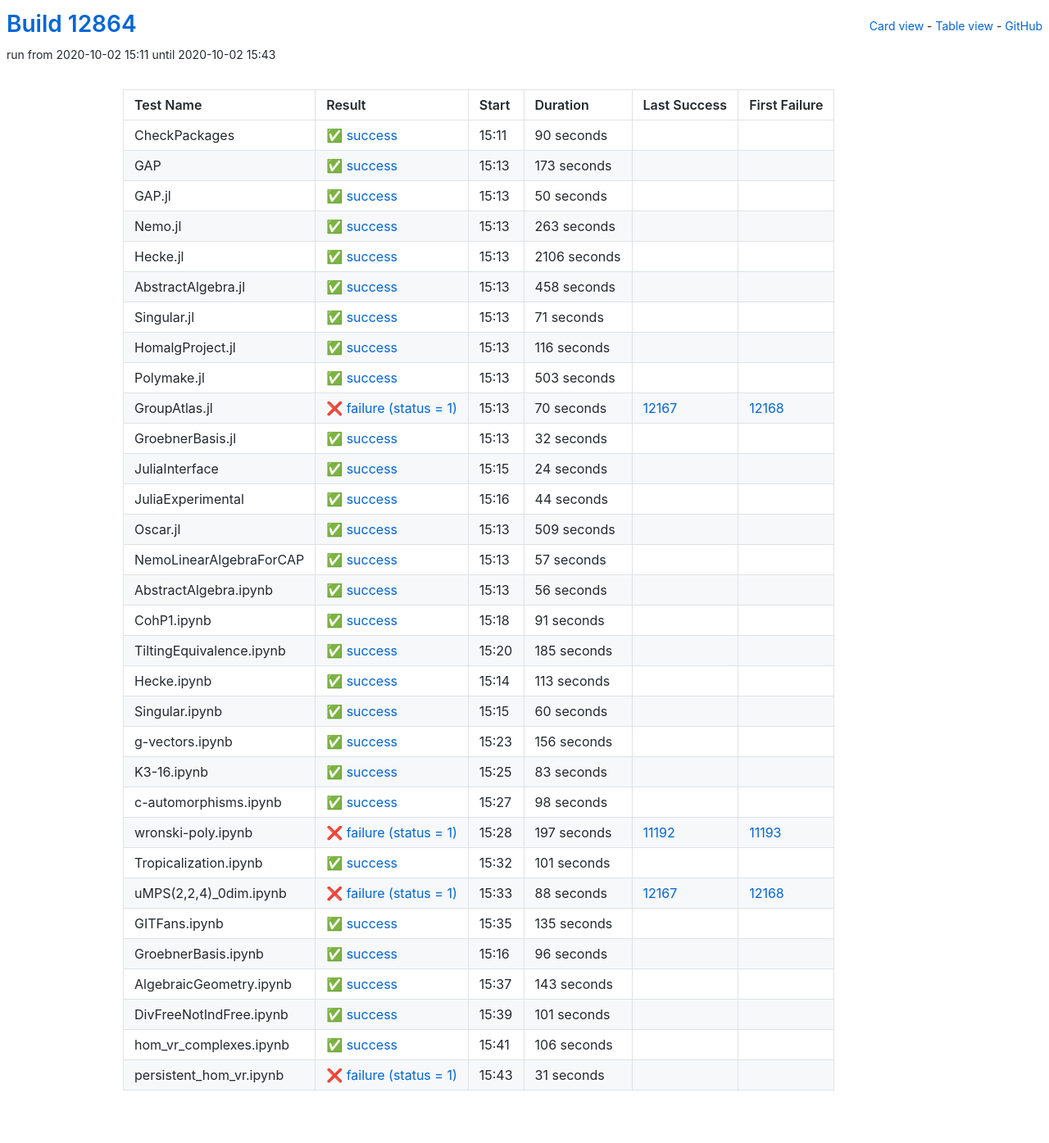
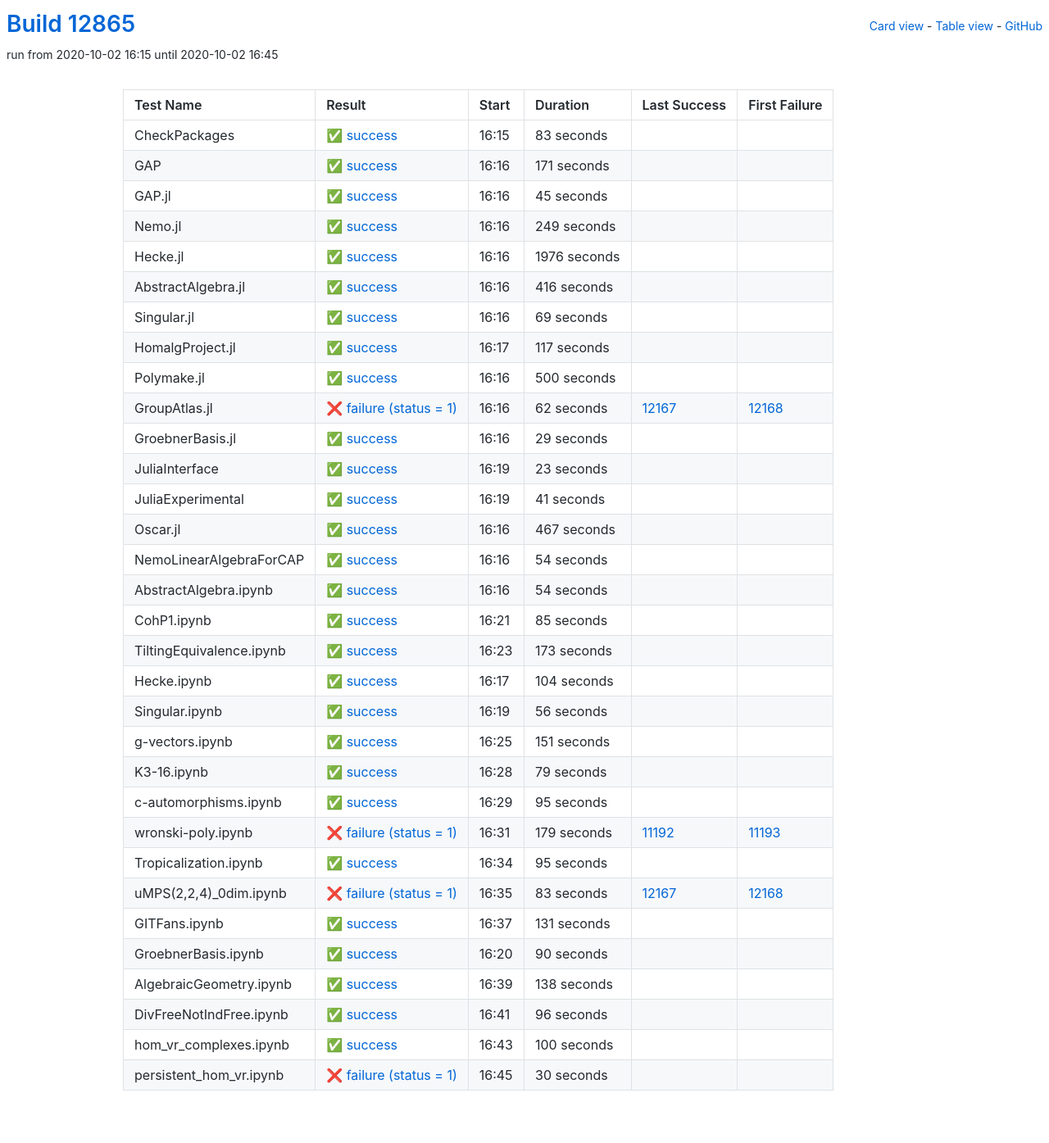
Before and after one commit to oscar-system/oscar-ci-status, a Jekyll site: the page built from table.html, in a window 1280 px wide. Shown: the whole page at 82% size. Built offline with Jekyll 4.4.1, drawn with Linux system fonts in a browser that asks for light colours; some of the changed lines change nothing that is shown.

Commit message:
Build #12865

```diff
--- a/_data/ci.yml
+++ b/_data/ci.yml
@@ -1,6 +1,6 @@
 ---
-build: 12864
-build_url: https://oscarci.mathematik.uni-kl.de/job/oscar/12864/
+build: 12865
+build_url: https://oscarci.mathematik.uni-kl.de/job/oscar/12865/
 job: oscar
 organization: oscar-system
 repo: oscar-ci-status
@@ -8,8 +8,332 @@
 tests:
 - name: CheckPackages
   id: checkpackages
-  log: https://oscarci.mathematik.uni-kl.de/job/oscar/12864/artifact/logs/build-12864/CheckPackages.log
-  start: 2020-10-02 15:11
+  log: https://oscarci.mathematik.uni-kl.de/job/oscar/12865/artifact/logs/build-12865/CheckPackages.log
+  start: 2020-10-02 16:15
+  success: true
+  exitcode: 0
+  status: success
+  duration: 83
+  last_success: false
+  last_success_url:
+  first_failure: false
+  first_failure_url:
+- name: GAP
+  id: gap
+  log: https://oscarci.mathematik.uni-kl.de/job/oscar/12865/artifact/logs/build-12865/GAP.log
+  start: 2020-10-02 16:16
+  success: true
+  exitcode: 0
+  status: success
+  duration: 171
+  last_success: false
+  last_success_url:
+  first_failure: false
+  first_failure_url:
+- name: GAP.jl
+  id: gap-jl
+  log: https://oscarci.mathematik.uni-kl.de/job/oscar/12865/artifact/logs/build-12865/GAP.jl.log
+  start: 2020-10-02 16:16
+  success: true
+  exitcode: 0
+  status: success
+  duration: 45
+  last_success: false
+  last_success_url:
+  first_failure: false
+  first_failure_url:
+- name: Nemo.jl
+  id: nemo-jl
+  log: https://oscarci.mathematik.uni-kl.de/job/oscar/12865/artifact/logs/build-12865/Nemo.jl.log
+  start: 2020-10-02 16:16
+  success: true
+  exitcode: 0
+  status: success
+  duration: 249
+  last_success: false
+  last_success_url:
+  first_failure: false
+  first_failure_url:
+- name: Hecke.jl
+  id: hecke-jl
+  log: https://oscarci.mathematik.uni-kl.de/job/oscar/12865/artifact/logs/build-12865/Hecke.jl.log
+  start: 2020-10-02 16:16
+  success: true
+  exitcode: 0
+  status: success
+  duration: 1976
+  last_success: false
+  last_success_url:
+  first_failure: false
+  first_failure_url:
+- name: AbstractAlgebra.jl
+  id: abstractalgebra-jl
+  log: https://oscarci.mathematik.uni-kl.de/job/oscar/12865/artifact/logs/build-12865/AbstractAlgebra.jl.log
+  start: 2020-10-02 16:16
+  success: true
+  exitcode: 0
+  status: success
+  duration: 416
+  last_success: false
+  last_success_url:
+  first_failure: false
+  first_failure_url:
+- name: Singular.jl
+  id: singular-jl
+  log: https://oscarci.mathematik.uni-kl.de/job/oscar/12865/artifact/logs/build-12865/Singular.jl.log
+  start: 2020-10-02 16:16
+  success: true
+  exitcode: 0
+  status: success
+  duration: 69
+  last_success: false
+  last_success_url:
+  first_failure: false
+  first_failure_url:
+- name: HomalgProject.jl
+  id: homalgproject-jl
+  log: https://oscarci.mathematik.uni-kl.de/job/oscar/12865/artifact/logs/build-12865/HomalgProject.jl.log
+  start: 2020-10-02 16:17
+  success: true
+  exitcode: 0
+  status: success
+  duration: 117
+  last_success: false
+  last_success_url:
+  first_failure: false
+  first_failure_url:
+- name: Polymake.jl
+  id: polymake-jl
+  log: https://oscarci.mathematik.uni-kl.de/job/oscar/12865/artifact/logs/build-12865/Polymake.jl.log
+  start: 2020-10-02 16:16
+  success: true
+  exitcode: 0
+  status: success
+  duration: 500
+  last_success: false
+  last_success_url:
+  first_failure: false
+  first_failure_url:
+- name: GroupAtlas.jl
+  id: groupatlas-jl
+  log: https://oscarci.mathematik.uni-kl.de/job/oscar/12865/artifact/logs/build-12865/GroupAtlas.jl.log
+  start: 2020-10-02 16:16
+  success: false
+  exitcode: 1
+  status: failure
+  duration: 62
+  last_success: 12167
+  last_success_url: https://oscarci.mathematik.uni-kl.de/job/oscar/12167/
+  first_failure: 12168
+  first_failure_url: https://oscarci.mathematik.uni-kl.de/job/oscar/12168/
+- name: GroebnerBasis.jl
+  id: groebnerbasis-jl
+  log: https://oscarci.mathematik.uni-kl.de/job/oscar/12865/artifact/logs/build-12865/GroebnerBasis.jl.log
+  start: 2020-10-02 16:16
+  success: true
+  exitcode: 0
+  status: success
+  duration: 29
+  last_success: false
+  last_success_url:
+  first_failure: false
+  first_failure_url:
+- name: JuliaInterface
+  id: juliainterface
+  log: https://oscarci.mathematik.uni-kl.de/job/oscar/12865/artifact/logs/build-12865/JuliaInterface.log
+  start: 2020-10-02 16:19
+  success: true
+  exitcode: 0
+  status: success
+  duration: 23
+  last_success: false
+  last_success_url:
+  first_failure: false
+  first_failure_url:
+- name: JuliaExperimental
+  id: juliaexperimental
+  log: https://oscarci.mathematik.uni-kl.de/job/oscar/12865/artifact/logs/build-12865/JuliaExperimental.log
+  start: 2020-10-02 16:19
+  success: true
+  exitcode: 0
+  status: success
+  duration: 41
+  last_success: false
+  last_success_url:
+  first_failure: false
+  first_failure_url:
+- name: Oscar.jl
+  id: oscar-jl
+  log: https://oscarci.mathematik.uni-kl.de/job/oscar/12865/artifact/logs/build-12865/Oscar.jl.log
+  start: 2020-10-02 16:16
+  success: true
+  exitcode: 0
+  status: success
+  duration: 467
+  last_success: false
+  last_success_url:
+  first_failure: false
+  first_failure_url:
+- name: NemoLinearAlgebraForCAP
+  id: nemolinearalgebraforcap
+  log: https://oscarci.mathematik.uni-kl.de/job/oscar/12865/artifact/logs/build-12865/NemoLinearAlgebraForCAP.log
+  start: 2020-10-02 16:16
+  success: true
+  exitcode: 0
+  status: success
+  duration: 54
+  last_success: false
+  last_success_url:
+  first_failure: false
+  first_failure_url:
+- name: AbstractAlgebra.ipynb
+  id: abstractalgebra-ipynb
+  log: https://oscarci.mathematik.uni-kl.de/job/oscar/12865/artifact/logs/build-12865/AbstractAlgebra.ipynb.log
+  start: 2020-10-02 16:16
+  success: true
+  exitcode: 0
+  status: success
+  duration: 54
+  last_success: false
+  last_success_url:
+  first_failure: false
+  first_failure_url:
+- name: CohP1.ipynb
+  id: cohp1-ipynb
+  log: https://oscarci.mathematik.uni-kl.de/job/oscar/12865/artifact/logs/build-12865/CohP1.ipynb.log
+  start: 2020-10-02 16:21
+  success: true
+  exitcode: 0
+  status: success
+  duration: 85
+  last_success: false
+  last_success_url:
+  first_failure: false
+  first_failure_url:
+- name: TiltingEquivalence.ipynb
+  id: tiltingequivalence-ipynb
+  log: https://oscarci.mathematik.uni-kl.de/job/oscar/12865/artifact/logs/build-12865/TiltingEquivalence.ipynb.log
+  start: 2020-10-02 16:23
+  success: true
+  exitcode: 0
+  status: success
+  duration: 173
+  last_success: false
+  last_success_url:
+  first_failure: false
+  first_failure_url:
+- name: Hecke.ipynb
+  id: hecke-ipynb
+  log: https://oscarci.mathematik.uni-kl.de/job/oscar/12865/artifact/logs/build-12865/Hecke.ipynb.log
+  start: 2020-10-02 16:17
+  success: true
+  exitcode: 0
+  status: success
+  duration: 104
+  last_success: false
+  last_success_url:
+  first_failure: false
+  first_failure_url:
+- name: Singular.ipynb
+  id: singular-ipynb
+  log: https://oscarci.mathematik.uni-kl.de/job/oscar/12865/artifact/logs/build-12865/Singular.ipynb.log
+  start: 2020-10-02 16:19
+  success: true
+  exitcode: 0
+  status: success
+  duration: 56
+  last_success: false
+  last_success_url:
+  first_failure: false
+  first_failure_url:
+- name: g-vectors.ipynb
+  id: g-vectors-ipynb
+  log: https://oscarci.mathematik.uni-kl.de/job/oscar/12865/artifact/logs/build-12865/g-vectors.ipynb.log
+  start: 2020-10-02 16:25
+  success: true
+  exitcode: 0
+  status: success
+  duration: 151
+  last_success: false
+  last_success_url:
+  first_failure: false
+  first_failure_url:
+- name: K3-16.ipynb
+  id: k3-16-ipynb
+  log: https://oscarci.mathematik.uni-kl.de/job/oscar/12865/artifact/logs/build-12865/K3-16.ipynb.log
+  start: 2020-10-02 16:28
+  success: true
+  exitcode: 0
+  status: success
+  duration: 79
+  last_success: false
+  last_success_url:
+  first_failure: false
+  first_failure_url:
+- name: c-automorphisms.ipynb
+  id: c-automorphisms-ipynb
+  log: https://oscarci.mathematik.uni-kl.de/job/oscar/12865/artifact/logs/build-12865/c-automorphisms.ipynb.log
+  start: 2020-10-02 16:29
+  success: true
+  exitcode: 0
+  status: success
+  duration: 95
+  last_success: false
+  last_success_url:
+  first_failure: false
+  first_failure_url:
+- name: wronski-poly.ipynb
+  id: wronski-poly-ipynb
+  log: https://oscarci.mathematik.uni-kl.de/job/oscar/12865/artifact/logs/build-12865/wronski-poly.ipynb.log
+  start: 2020-10-02 16:31
+  success: false
+  exitcode: 1
+  status: failure
+  duration: 179
+  last_success: 11192
+  last_success_url: https://oscarci.mathematik.uni-kl.de/job/oscar/11192/
+  first_failure: 11193
+  first_failure_url: https://oscarci.mathematik.uni-kl.de/job/oscar/11193/
+- name: Tropicalization.ipynb
+  id: tropicalization-ipynb
+  log: https://oscarci.mathematik.uni-kl.de/job/oscar/12865/artifact/logs/build-12865/Tropicalization.ipynb.log
+  start: 2020-10-02 16:34
+  success: true
+  exitcode: 0
+  status: success
+  duration: 95
+  last_success: false
+  last_success_url:
+  first_failure: false
+  first_failure_url:
+- name: uMPS(2,2,4)_0dim.ipynb
+  id: umps-2-2-4-0dim-ipynb
+  log: https://oscarci.mathematik.uni-kl.de/job/oscar/12865/artifact/logs/build-12865/uMPS-2-2-4-_0dim.ipynb.log
+  start: 2020-10-02 16:35
+  success: false
+  exitcode: 1
+  status: failure
+  duration: 83
+  last_success: 12167
+  last_success_url: https://oscarci.mathematik.uni-kl.de/job/oscar/12167/
+  first_failure: 12168
+  first_failure_url: https://oscarci.mathematik.uni-kl.de/job/oscar/12168/
+- name: GITFans.ipynb
+  id: gitfans-ipynb
+  log: https://oscarci.mathematik.uni-kl.de/job/oscar/12865/artifact/logs/build-12865/GITFans.ipynb.log
+  start: 2020-10-02 16:37
+  success: true
+  exitcode: 0
+  status: success
+  duration: 131
+  last_success: false
+  last_success_url:
+  first_failure: false
+  first_failure_url:
+- name: GroebnerBasis.ipynb
+  id: groebnerbasis-ipynb
+  log: https://oscarci.mathematik.uni-kl.de/job/oscar/12865/artifact/logs/build-12865/GroebnerBasis.ipynb.log
+  start: 2020-10-02 16:20
   success: true
   exitcode: 0
   status: success
@@ -18,322 +342,22 @@
   last_success_url:
   first_failure: false
   first_failure_url:
-- name: GAP
-  id: gap
-  log: https://oscarci.mathematik.uni-kl.de/job/oscar/12864/artifact/logs/build-12864/GAP.log
-  start: 2020-10-02 15:13
+- name: AlgebraicGeometry.ipynb
+  id: algebraicgeometry-ipynb
+  log: https://oscarci.mathematik.uni-kl.de/job/oscar/12865/artifact/logs/build-12865/AlgebraicGeometry.ipynb.log
+  start: 2020-10-02 16:39
   success: true
   exitcode: 0
   status: success
-  duration: 173
+  duration: 138
   last_success: false
   last_success_url:
   first_failure: false
   first_failure_url:
-- name: GAP.jl
-  id: gap-jl
-  log: https://oscarci.mathematik.uni-kl.de/job/oscar/12864/artifact/logs/build-12864/GAP.jl.log
-  start: 2020-10-02 15:13
-  success: true
-  exitcode: 0
-  status: success
-  duration: 50
-  last_success: false
-  last_success_url:
-  first_failure: false
-  first_failure_url:
-- name: Nemo.jl
-  id: nemo-jl
-  log: https://oscarci.mathematik.uni-kl.de/job/oscar/12864/artifact/logs/build-12864/Nemo.jl.log
-  start: 2020-10-02 15:13
-  success: true
-  exitcode: 0
-  status: success
-  duration: 263
-  last_success: false
-  last_success_url:
-  first_failure: false
-  first_failure_url:
-- name: Hecke.jl
-  id: hecke-jl
-  log: https://oscarci.mathematik.uni-kl.de/job/oscar/12864/artifact/logs/build-12864/Hecke.jl.log
-  start: 2020-10-02 15:13
-  success: true
-  exitcode: 0
-  status: success
-  duration: 2106
-  last_success: false
-  last_success_url:
-  first_failure: false
-  first_failure_url:
-- name: AbstractAlgebra.jl
-  id: abstractalgebra-jl
-  log: https://oscarci.mathematik.uni-kl.de/job/oscar/12864/artifact/logs/build-12864/AbstractAlgebra.jl.log
-  start: 2020-10-02 15:13
-  success: true
-  exitcode: 0
-  status: success
-  duration: 458
-  last_success: false
-  last_success_url:
-  first_failure: false
-  first_failure_url:
-- name: Singular.jl
-  id: singular-jl
-  log: https://oscarci.mathematik.uni-kl.de/job/oscar/12864/artifact/logs/build-12864/Singular.jl.log
-  start: 2020-10-02 15:13
-  success: true
-  exitcode: 0
-  status: success
-  duration: 71
-  last_success: false
-  last_success_url:
-  first_failure: false
-  first_failure_url:
-- name: HomalgProject.jl
-  id: homalgproject-jl
-  log: https://oscarci.mathematik.uni-kl.de/job/oscar/12864/artifact/logs/build-12864/HomalgProject.jl.log
-  start: 2020-10-02 15:13
-  success: true
-  exitcode: 0
-  status: success
-  duration: 116
-  last_success: false
-  last_success_url:
-  first_failure: false
-  first_failure_url:
-- name: Polymake.jl
-  id: polymake-jl
-  log: https://oscarci.mathematik.uni-kl.de/job/oscar/12864/artifact/logs/build-12864/Polymake.jl.log
-  start: 2020-10-02 15:13
-  success: true
-  exitcode: 0
-  status: success
-  duration: 503
-  last_success: false
-  last_success_url:
-  first_failure: false
-  first_failure_url:
-- name: GroupAtlas.jl
-  id: groupatlas-jl
-  log: https://oscarci.mathematik.uni-kl.de/job/oscar/12864/artifact/logs/build-12864/GroupAtlas.jl.log
-  start: 2020-10-02 15:13
-  success: false
-  exitcode: 1
-  status: failure
-  duration: 70
-  last_success: 12167
-  last_success_url: https://oscarci.mathematik.uni-kl.de/job/oscar/12167/
-  first_failure: 12168
-  first_failure_url: https://oscarci.mathematik.uni-kl.de/job/oscar/12168/
-- name: GroebnerBasis.jl
-  id: groebnerbasis-jl
-  log: https://oscarci.mathematik.uni-kl.de/job/oscar/12864/artifact/logs/build-12864/GroebnerBasis.jl.log
-  start: 2020-10-02 15:13
-  success: true
-  exitcode: 0
-  status: success
-  duration: 32
-  last_success: false
-  last_success_url:
-  first_failure: false
-  first_failure_url:
-- name: JuliaInterface
-  id: juliainterface
-  log: https://oscarci.mathematik.uni-kl.de/job/oscar/12864/artifact/logs/build-12864/JuliaInterface.log
-  start: 2020-10-02 15:15
-  success: true
-  exitcode: 0
-  status: success
-  duration: 24
-  last_success: false
-  last_success_url:
-  first_failure: false
-  first_failure_url:
-- name: JuliaExperimental
-  id: juliaexperimental
-  log: https://oscarci.mathematik.uni-kl.de/job/oscar/12864/artifact/logs/build-12864/JuliaExperimental.log
-  start: 2020-10-02 15:16
-  success: true
-  exitcode: 0
-  status: success
-  duration: 44
-  last_success: false
-  last_success_url:
-  first_failure: false
-  first_failure_url:
-- name: Oscar.jl
-  id: oscar-jl
-  log: https://oscarci.mathematik.uni-kl.de/job/oscar/12864/artifact/logs/build-12864/Oscar.jl.log
-  start: 2020-10-02 15:13
-  success: true
-  exitcode: 0
-  status: success
-  duration: 509
-  last_success: false
-  last_success_url:
-  first_failure: false
-  first_failure_url:
-- name: NemoLinearAlgebraForCAP
-  id: nemolinearalgebraforcap
-  log: https://oscarci.mathematik.uni-kl.de/job/oscar/12864/artifact/logs/build-12864/NemoLinearAlgebraForCAP.log
-  start: 2020-10-02 15:13
-  success: true
-  exitcode: 0
-  status: success
-  duration: 57
-  last_success: false
-  last_success_url:
-  first_failure: false
-  first_failure_url:
-- name: AbstractAlgebra.ipynb
-  id: abstractalgebra-ipynb
-  log: https://oscarci.mathematik.uni-kl.de/job/oscar/12864/artifact/logs/build-12864/AbstractAlgebra.ipynb.log
-  start: 2020-10-02 15:13
-  success: true
-  exitcode: 0
-  status: success
-  duration: 56
-  last_success: false
-  last_success_url:
-  first_failure: false
-  first_failure_url:
-- name: CohP1.ipynb
-  id: cohp1-ipynb
-  log: https://oscarci.mathematik.uni-kl.de/job/oscar/12864/artifact/logs/build-12864/CohP1.ipynb.log
-  start: 2020-10-02 15:18
-  success: true
-  exitcode: 0
-  status: success
-  duration: 91
-  last_success: false
-  last_success_url:
-  first_failure: false
-  first_failure_url:
-- name: TiltingEquivalence.ipynb
-  id: tiltingequivalence-ipynb
-  log: https://oscarci.mathematik.uni-kl.de/job/oscar/12864/artifact/logs/build-12864/TiltingEquivalence.ipynb.log
-  start: 2020-10-02 15:20
-  success: true
-  exitcode: 0
-  status: success
-  duration: 185
-  last_success: false
-  last_success_url:
-  first_failure: false
-  first_failure_url:
-- name: Hecke.ipynb
-  id: hecke-ipynb
-  log: https://oscarci.mathematik.uni-kl.de/job/oscar/12864/artifact/logs/build-12864/Hecke.ipynb.log
-  start: 2020-10-02 15:14
-  success: true
-  exitcode: 0
-  status: success
-  duration: 113
-  last_success: false
-  last_success_url:
-  first_failure: false
-  first_failure_url:
-- name: Singular.ipynb
-  id: singular-ipynb
-  log: https://oscarci.mathematik.uni-kl.de/job/oscar/12864/artifact/logs/build-12864/Singular.ipynb.log
-  start: 2020-10-02 15:15
-  success: true
-  exitcode: 0
-  status: success
-  duration: 60
-  last_success: false
-  last_success_url:
-  first_failure: false
-  first_failure_url:
-- name: g-vectors.ipynb
-  id: g-vectors-ipynb
-  log: https://oscarci.mathematik.uni-kl.de/job/oscar/12864/artifact/logs/build-12864/g-vectors.ipynb.log
-  start: 2020-10-02 15:23
-  success: true
-  exitcode: 0
-  status: success
-  duration: 156
-  last_success: false
-  last_success_url:
-  first_failure: false
-  first_failure_url:
-- name: K3-16.ipynb
-  id: k3-16-ipynb
-  log: https://oscarci.mathematik.uni-kl.de/job/oscar/12864/artifact/logs/build-12864/K3-16.ipynb.log
-  start: 2020-10-02 15:25
-  success: true
-  exitcode: 0
-  status: success
-  duration: 83
-  last_success: false
-  last_success_url:
-  first_failure: false
-  first_failure_url:
-- name: c-automorphisms.ipynb
-  id: c-automorphisms-ipynb
-  log: https://oscarci.mathematik.uni-kl.de/job/oscar/12864/artifact/logs/build-12864/c-automorphisms.ipynb.log
-  start: 2020-10-02 15:27
-  success: true
-  exitcode: 0
-  status: success
-  duration: 98
-  last_success: false
-  last_success_url:
-  first_failure: false
-  first_failure_url:
-- name: wronski-poly.ipynb
-  id: wronski-poly-ipynb
-  log: https://oscarci.mathematik.uni-kl.de/job/oscar/12864/artifact/logs/build-12864/wronski-poly.ipynb.log
-  start: 2020-10-02 15:28
-  success: false
-  exitcode: 1
-  status: failure
-  duration: 197
-  last_success: 11192
-  last_success_url: https://oscarci.mathematik.uni-kl.de/job/oscar/11192/
-  first_failure: 11193
-  first_failure_url: https://oscarci.mathematik.uni-kl.de/job/oscar/11193/
-- name: Tropicalization.ipynb
-  id: tropicalization-ipynb
-  log: https://oscarci.mathematik.uni-kl.de/job/oscar/12864/artifact/logs/build-12864/Tropicalization.ipynb.log
-  start: 2020-10-02 15:32
-  success: true
-  exitcode: 0
-  status: success
-  duration: 101
-  last_success: false
-  last_success_url:
-  first_failure: false
-  first_failure_url:
-- name: uMPS(2,2,4)_0dim.ipynb
-  id: umps-2-2-4-0dim-ipynb
-  log: https://oscarci.mathematik.uni-kl.de/job/oscar/12864/artifact/logs/build-12864/uMPS-2-2-4-_0dim.ipynb.log
-  start: 2020-10-02 15:33
-  success: false
-  exitcode: 1
-  status: failure
-  duration: 88
-  last_success: 12167
-  last_success_url: https://oscarci.mathematik.uni-kl.de/job/oscar/12167/
-  first_failure: 12168
-  first_failure_url: https://oscarci.mathematik.uni-kl.de/job/oscar/12168/
-- name: GITFans.ipynb
-  id: gitfans-ipynb
-  log: https://oscarci.mathematik.uni-kl.de/job/oscar/12864/artifact/logs/build-12864/GITFans.ipynb.log
-  start: 2020-10-02 15:35
-  success: true
-  exitcode: 0
-  status: success
-  duration: 135
-  last_success: false
-  last_success_url:
-  first_failure: false
-  first_failure_url:
-- name: GroebnerBasis.ipynb
-  id: groebnerbasis-ipynb
-  log: https://oscarci.mathematik.uni-kl.de/job/oscar/12864/artifact/logs/build-12864/GroebnerBasis.ipynb.log
-  start: 2020-10-02 15:16
+- name: DivFreeNotIndFree.ipynb
+  id: divfreenotindfree-ipynb
+  log: https://oscarci.mathematik.uni-kl.de/job/oscar/12865/artifact/logs/build-12865/DivFreeNotIndFree.ipynb.log
+  start: 2020-10-02 16:41
   success: true
   exitcode: 0
   status: success
@@ -342,50 +366,26 @@
   last_success_url:
   first_failure: false
   first_failure_url:
-- name: AlgebraicGeometry.ipynb
-  id: algebraicgeometry-ipynb
-  log: https://oscarci.mathematik.uni-kl.de/job/oscar/12864/artifact/logs/build-12864/AlgebraicGeometry.ipynb.log
-  start: 2020-10-02 15:37
+- name: hom_vr_complexes.ipynb
+  id: hom-vr-complexes-ipynb
+  log: https://oscarci.mathematik.uni-kl.de/job/oscar/12865/artifact/logs/build-12865/hom_vr_complexes.ipynb.log
+  start: 2020-10-02 16:43
   success: true
   exitcode: 0
   status: success
-  duration: 143
-  last_success: false
-  last_success_url:
-  first_failure: false
-  first_failure_url:
-- name: DivFreeNotIndFree.ipynb
-  id: divfreenotindfree-ipynb
-  log: https://oscarci.mathematik.uni-kl.de/job/oscar/12864/artifact/logs/build-12864/DivFreeNotIndFree.ipynb.log
-  start: 2020-10-02 15:39
-  success: true
-  exitcode: 0
-  status: success
-  duration: 101
-  last_success: false
-  last_success_url:
-  first_failure: false
-  first_failure_url:
-- name: hom_vr_complexes.ipynb
-  id: hom-vr-complexes-ipynb
-  log: https://oscarci.mathematik.uni-kl.de/job/oscar/12864/artifact/logs/build-12864/hom_vr_complexes.ipynb.log
-  start: 2020-10-02 15:41
-  success: true
-  exitcode: 0
-  status: success
-  duration: 106
+  duration: 100
   last_success: false
   last_success_url:
   first_failure: false
   first_failure_url:
 - name: persistent_hom_vr.ipynb
   id: persistent-hom-vr-ipynb
-  log: https://oscarci.mathematik.uni-kl.de/job/oscar/12864/artifact/logs/build-12864/persistent_hom_vr.ipynb.log
-  start: 2020-10-02 15:43
+  log: https://oscarci.mathematik.uni-kl.de/job/oscar/12865/artifact/logs/build-12865/persistent_hom_vr.ipynb.log
+  start: 2020-10-02 16:45
   success: false
   exitcode: 1
   status: failure
-  duration: 31
+  duration: 30
   last_success: false
   last_success_url:
   first_failure: false
```
Also changed, not shown: README.md.
